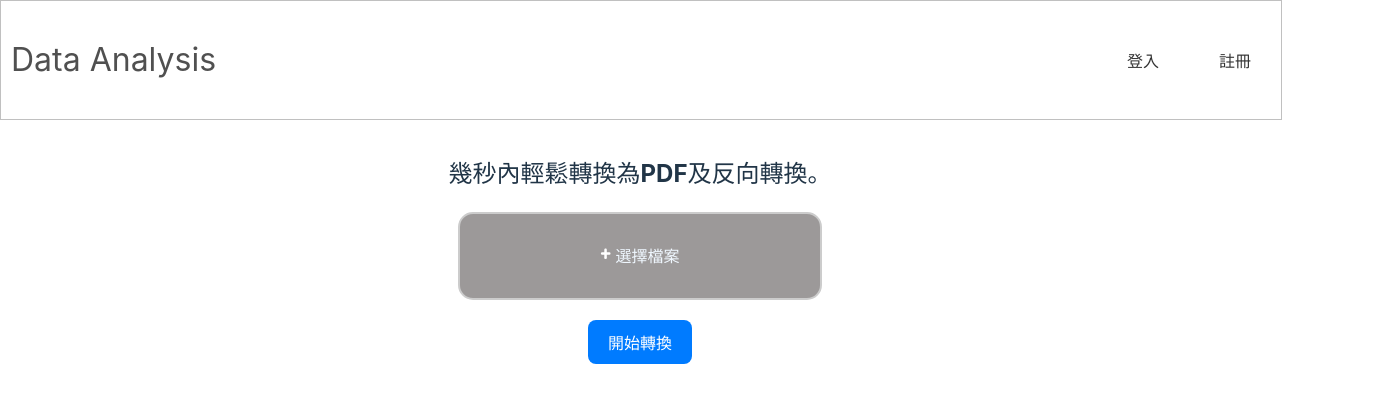
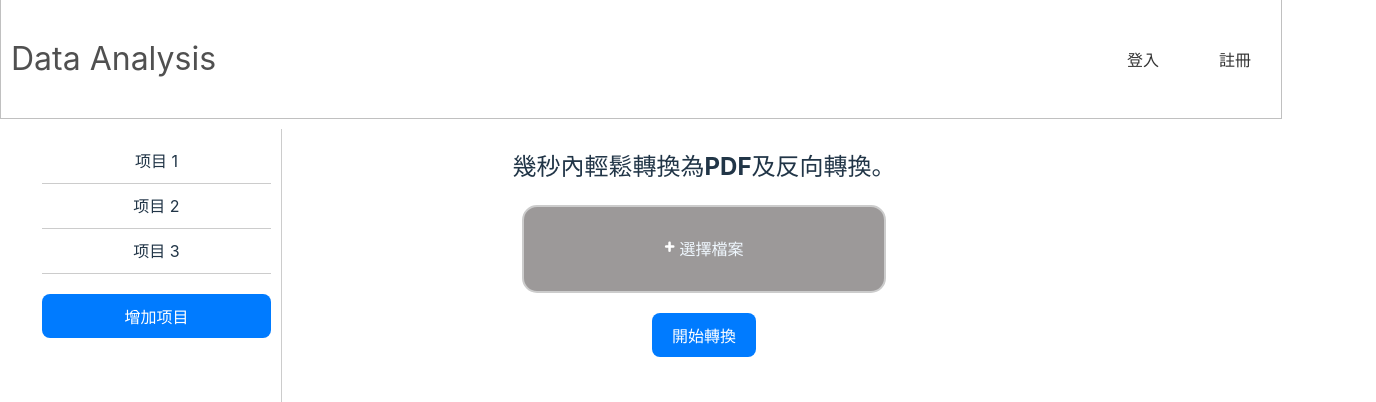
Before and after one commit to benjamin474/2024project, a Vue app: page / in a window 1280 px wide. Shown: the top 402 px of the page, 1376 px wide, since content can reach past the window. Built offline with nearby package versions, Linux system fonts and the light colour scheme.

Commit message:
0.1
zzZZZ

```diff
--- a/src/App.vue
+++ b/src/App.vue
@@ -1,29 +1,60 @@
 <template>
   <div id="app">
-      <HeaderBar />
-      <UploadComponent />
+    <HeaderBar class="header-bar" />
+    <div class="panel">
+      <Projectlist class="project-list" />
+      <UploadComponent class="upload-component" />
     </div>
-
+  </div>
 </template>
-
 <script>
 import HeaderBar from './components/HeaderBar.vue'
 import UploadComponent from './components/Upload.vue'
+import Projectlist from './components/Projectlist.vue'
 
 export default {
   name: 'App',
   components: {
     HeaderBar,
-      UploadComponent
+    UploadComponent,
+    Projectlist
   }
 }
 </script>
 
 <style>
 
+
 #app {
+  position: absolute;
+  top:6%;
+  height:94%;
+  width: 100%;
   display: flex;
   flex-direction: column;
 }
 
+.header-bar {
+  flex-shrink: 0;
+}
+
+.panel {
+  display: flex;
+  flex-direction: row;
+  width: 100%;
+  flex-grow: 1;
+  height: 220%;
+}
+
+.project-list {
+  position: absolute;
+  left: 0;
+
+}
+
+.upload-component {
+  position: absolute;
+  right: 0;
+  flex-grow: 1;
+}
 </style>
--- a/src/components/HeaderBar.vue
+++ b/src/components/HeaderBar.vue
@@ -28,7 +28,9 @@ export default {
 <style scoped>
 .header-bar {
   width: 100%;
-  border:1px solid silver;
+  border-bottom:1px  solid silver;
+  border-left: 1px  solid silver;
+  border-right:1px  solid silver;
   display: flex;
   justify-content: space-between;
   align-items: center;
--- /dev/null
+++ b/src/components/Projectlist.vue
@@ -0,0 +1,65 @@
+<template>
+    <div class="project-list">
+      <ul>
+        <li v-for="(project, index) in projects" :key="index">{{ project.name }}</li>
+      </ul>
+      <button @click="addProject">增加项目</button>
+    </div>
+  </template>
+
+  <script>
+  export default {
+    data() {
+      return {
+        projects: [
+          { name: "项目 1" },
+          { name: "项目 2" },
+          { name: "项目 3" }
+        ]
+      };
+    },
+    methods: {
+      addProject() {
+        const newProjectName = prompt("输入新项目的名称:");
+        if (newProjectName) {
+          this.projects.push({ name: newProjectName });
+        }
+      }
+    }
+  };
+  </script>
+
+  <style scoped>
+  .project-list {
+    width: 250px;
+    height: 100%;
+    border-right: 1px solid #ccc;
+    padding: 10px;
+    box-sizing: border-box;
+  }
+
+  ul {
+    list-style-type: none;
+    padding: 0;
+    margin: 0;
+  }
+
+  li {
+    padding: 10px 0;
+    border-bottom: 1px solid #ccc;
+  }
+
+  button {
+    margin-top: 20px;
+    padding: 10px;
+    width: 100%;
+    background-color: #007bff;
+    color: white;
+    border: none;
+    cursor: pointer;
+  }
+
+  button:hover {
+    background-color: #0056b3;
+  }
+  </style>
--- a/src/components/Upload.vue
+++ b/src/components/Upload.vue
@@ -5,7 +5,7 @@
                 <h2 class="main-subheader">幾秒內輕鬆轉換為PDF及反向轉換。</h2>
                 <div class="dashes">
                   <div class="brand-btn-container brand-color">
-                    <a class="btn-wrapper upload-btn" @click="selectFile">
+                    <a class="btn-wrapper upload-btn">
                       <svg xmlns="http://www.w3.org/2000/svg" width="15" height="15" fill="none">
                         <path fill="#fff" fill-rule="evenodd" d="M5.6.6c-.7 0-1.3.5-1.3 1.2v2.5H1.8a1.3 1.3 0 000 2.5h2.5v2.5a1.3 1.3 0 102.5 0V6.8h2.5a1.2 1.2 0 100-2.5H6.8V1.8c0-.7-.5-1.2-1.2-1.2z" clip-rule="evenodd"></path>
                       </svg>
@@ -37,9 +37,7 @@
       };
     },
     methods: {
-      selectFile() {
-        this.$refs.fileInput.click();
-      },
+
       handleFiles(event) {
         this.files = Array.from(event.target.files);
         // Handle the files as needed
@@ -70,7 +68,7 @@
   <style scoped>
 .layout-container {
   position: relative;
-  top: -150px;
+  /* top: -150px; */
   display: flex;
   flex-direction: column;
   align-items: center;
@@ -115,10 +113,6 @@
   cursor: pointer;
 }
 
-.button-icon {
-  margin-right: 10px;
-}
-
 .file-upload-input {
   display: none;
 }
```
Lines whose indentation alone changed are shown as unchanged.
